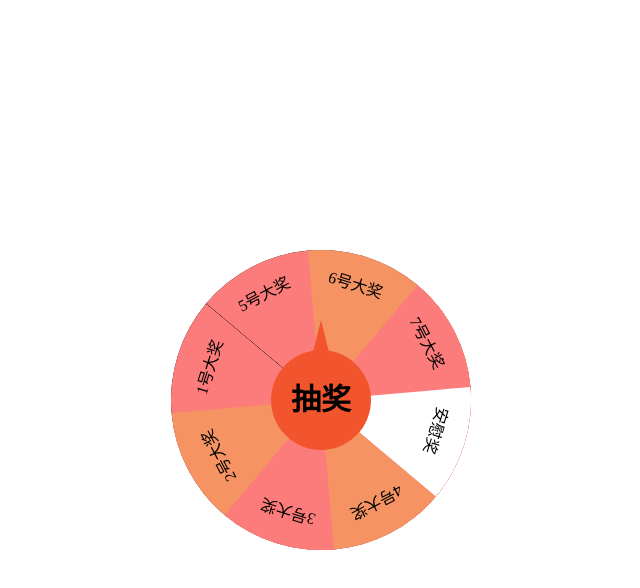
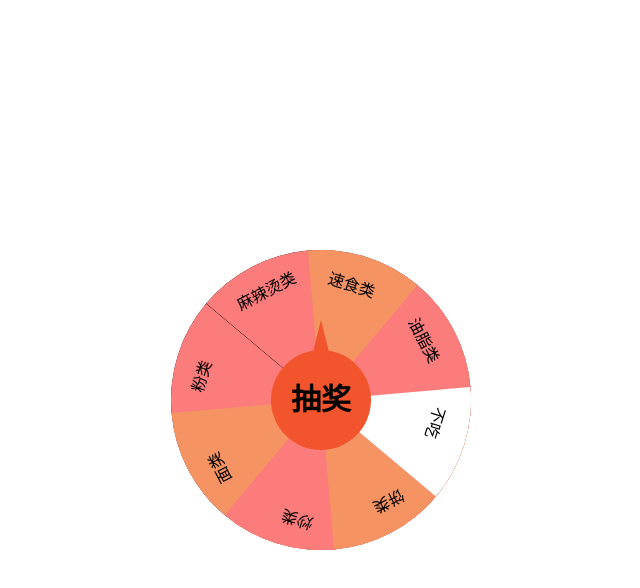
Before and after one commit to ChattyBaby/choujiang, a plain HTML site: page index.html in a window 1280 px wide. Both pictures are taken after a click on the element "抽奖". Shown: the whole page, without its empty margins (319-959 px from the left). Drawn offline with Linux system fonts and the light colour scheme.

Commit message:
Add files via upload

```diff
--- a/index.html
+++ b/index.html
@@ -1,4 +1,4 @@
-<!DOCTYPE html>
+<!-- <!DOCTYPE html>
 <html lang="en">
 <head>
     <meta charset="UTF-8">
@@ -237,75 +237,247 @@
         console.log(text);
     }
     </script>
-    <!-- <script>
+</body>
+</html> -->
+
+<!DOCTYPE html>
+<html lang="en">
+
+<head>
+    <meta charset="UTF-8">
+    <meta name="viewport" content="width=device-width, initial-scale=1.0">
+    <title>抽奖转盘</title>
+    <style>
+        * {
+            margin: 0;
+            padding: 0;
+        }
+
+        body {
+            display: flex;
+            justify-content: center;
+            align-items: center;
+            height: 100vh;
+        }
+
+        .outher {
+            width: 300px;
+            height: 300px;
+            position: relative;
+            border-radius: 50%;
+        }
+
+        .wapper {
+            width: 300px;
+            height: 300px;
+            border-radius: 50%;
+            overflow: hidden;
+            background-color: black;
+            transform: rotate(22.5deg);
+        }
+
+        .left {
+            position: absolute;
+            width: 150px;
+            height: 300px;
+            left: 0;
+            overflow: hidden;
+        }
+
+        .left .text {
+            position: absolute;
+            top: 30px;
+            left: 50%;
+            transform: rotate(-22.5deg);
+            text-align: center;
+        }
+
+        .right .text {
+            position: absolute;
+            top: 25px;
+            left: 11%;
+            transform: rotate(22.5deg);
+            text-align: center;
+        }
+
+        .right {
+            position: absolute;
+            width: 150px;
+            height: 300px;
+            right: 0;
+            overflow: hidden;
+            text-align: center;
+        }
+
+        .left div {
+            position: absolute;
+            top: 0;
+            left: 0;
+            width: 100%;
+            height: 100%;
+            transform-origin: right center;
+        }
+
+        .left div.one {
+            background-color: #FC7C7B;
+        }
+
+        .left div.two {
+            background-color: #F59462;
+            transform: rotate(-45deg);
+        }
+
+        .left div.three {
+            background-color: #FC7C7B;
+            transform: rotate(-90deg);
+        }
+
+        .left div.four {
+            background-color: #F59462;
+            transform: rotate(-135deg);
+        }
+
+        .right div {
+            position: absolute;
+            top: 0;
+            left: 0;
+            width: 100%;
+            height: 100%;
+            transform-origin: left center;
+        }
+
+        .right div.one {
+            background-color: #FC7C7B;
+        }
+
+        .right div.two {
+            background-color: #F59462;
+            transform: rotate(45deg);
+        }
+
+        .right div.three {
+            background-color: #FC7C7B;
+            transform: rotate(90deg);
+        }
+
+        .right div.four {
+            background-color: #fff;
+            transform: rotate(135deg);
+        }
+
+        .circle {
+            width: 100px;
+            height: 100px;
+            background-color: #f2552e;
+            position: absolute;
+            left: 50%;
+            top: 50%;
+            transform: translate(-50%, -50%);
+            border-radius: 50%;
+            text-align: center;
+            line-height: 100px;
+            font-size: 30px;
+            font-weight: bold;
+            cursor: pointer;
+            user-select: none;
+        }
+
+        .circle::after {
+            width: 0;
+            height: 0;
+            border: 40px solid #f2552e;
+            border-left-width: 10px;
+            border-right-width: 10px;
+            position: absolute;
+            content: "";
+            border-left-color: transparent;
+            border-top-color: transparent;
+            border-right-color: transparent;
+            top: -70px;
+            left: calc(50% - 10px);
+            z-index: -1;
+        }
+    </style>
+</head>
+
+<body>
+    <div class="outher">
+        <div class="wapper">
+            <div class="left">
+                <div class="one"><span class="text"></span></div>
+                <div class="two"><span class="text"></span></div>
+                <div class="three"><span class="text"></span></div>
+                <div class="four"><span class="text"></span></div>
+            </div>
+            <div class="right">
+                <div class="one"><span class="text"></span></div>
+                <div class="two"><span class="text"></span></div>
+                <div class="three"><span class="text"></span></div>
+                <div class="four"><span class="text"></span></div>
+            </div>
+        </div>
+        <div class="circle">抽奖</div>
+    </div>
+    <script>
         let wapper = document.querySelector(".wapper");
         let textAll = document.querySelectorAll(".wapper .text");
         // 这里是奖项的名字
-        let prize = ["1号大奖","2号大奖","3号大奖","4号大奖","5号大奖","6号大奖","7号大奖","安慰奖",]
-        //权重数组 不太奖项的权重值  权重越高越容易中这个区域
-        let prizeWeight = [1,2,5,7,10,15,50,30]
-        //权重之和
-        let weighSum = prizeWeight.reduce(function (prevValue,curVal){
-            return prevValue+curVal
-        })
+        let prize = ["粉类", "面类", "炒类", "饼类", "麻辣烫类", "速食类", "油脂类", "不吃"];
+        // 权重数组 不同奖项的权重值  权重越高越容易中这个区域
+        let prizeWeight = [1, 2, 5, 7, 10, 15, 50, 30];
+        // 权重之和
+        let weighSum = prizeWeight.reduce(function (prevValue, curVal) {
+            return prevValue + curVal;
+        });
 
         for (let i = 0; i < textAll.length; i++) {
             textAll[i].innerHTML = prize[i];
-
         }
 
         let isFlag = true;
-        document.querySelector(".circle").onclick = function(){
-            if(isFlag){
-                let weighRandom = parseInt(Math.random() * 30)
-                let concatAfterArr = prizeWeight.concat(weighRandom)
-                let sortedWeightArr =concatAfterArr.sort(function(a,b){return a-b})
-            }
-            var randomIndex = sortedWeightArr.indexOf(weightRandom);
-            randomIndex = Math.min(randomIndex, prize.length - 1);
-            let text = prize[randomIndex];
-            switch (randomIndex){
-                case 0:
-                    run(22.5,text);
-                    break;
-                case 1:
-                    run(66.5,text);
-                    break;
-                case 2:
-                    run(112.5,text);
-                    break;
-                case 3:
-                    run(157.5,text);
-                    break;
-                case 4:
-                    run(338.5,text);
-                    break;
-                case 5:
-                    run(294.5,text);
-                    break;
-                case 6:
-                    run(247.5,text);
-                    break;
-                case 7:
-                    run(201.5,text);
+        document.querySelector(".circle").onclick = function () {
+            if (isFlag) {
+                // 生成一个 0 到权重之和之间的随机数
+                let randomNum = Math.random() * weighSum;
+                let sum = 0;
+                let randomIndex = 0;
+                // 根据随机数和权重确定中奖索引
+                for (let i = 0; i < prizeWeight.length; i++) {
+                    sum += prizeWeight[i];
+                    if (randomNum < sum) {
+                        randomIndex = i;
                         break;
                     }
                 }
-    function run(angle, text){
-        isFlag =false;
+
+                let text = prize[randomIndex];
+                // 每个区域的角度
+                let anglePerSection = 360 / prize.length;
+                // 计算中奖区域的中心角度
+                let targetAngle = randomIndex * anglePerSection + anglePerSection / 2 - 22.5;
+                // 旋转多圈后再到达目标角度
+                let fullRotations = 5; // 旋转5圈
+                let totalAngle = fullRotations * 360 + targetAngle;
+                run(totalAngle, text);
+            }
+        };
+
+        function run(angle, text) {
+            isFlag = false;
             let begin = 0;
             let timer = null;
-        let basic = 1800;
-        timer = setInterval(function(){
-            if (begin>(basic+angle)){
+            timer = setInterval(function () {
+                if (begin > angle) {
                     isFlag = true;
-                clearInterval(timer)
+                    clearInterval(timer);
                 }
-            wapper.style.transform =  "rotate("+ (begin) + "deg)";
-            begin += Math.ceil(basic + angle -begin) * 0.1;
-        },70)
+                wapper.style.transform = `rotate(${begin}deg)`;
+                // 线性增加旋转角度
+                begin += 10;
+            }, 20);
             console.log(text);
         }
-    </script> -->
+    </script>
 </body>
+
 </html>
```
Lines whose indentation alone changed are shown as unchanged.
